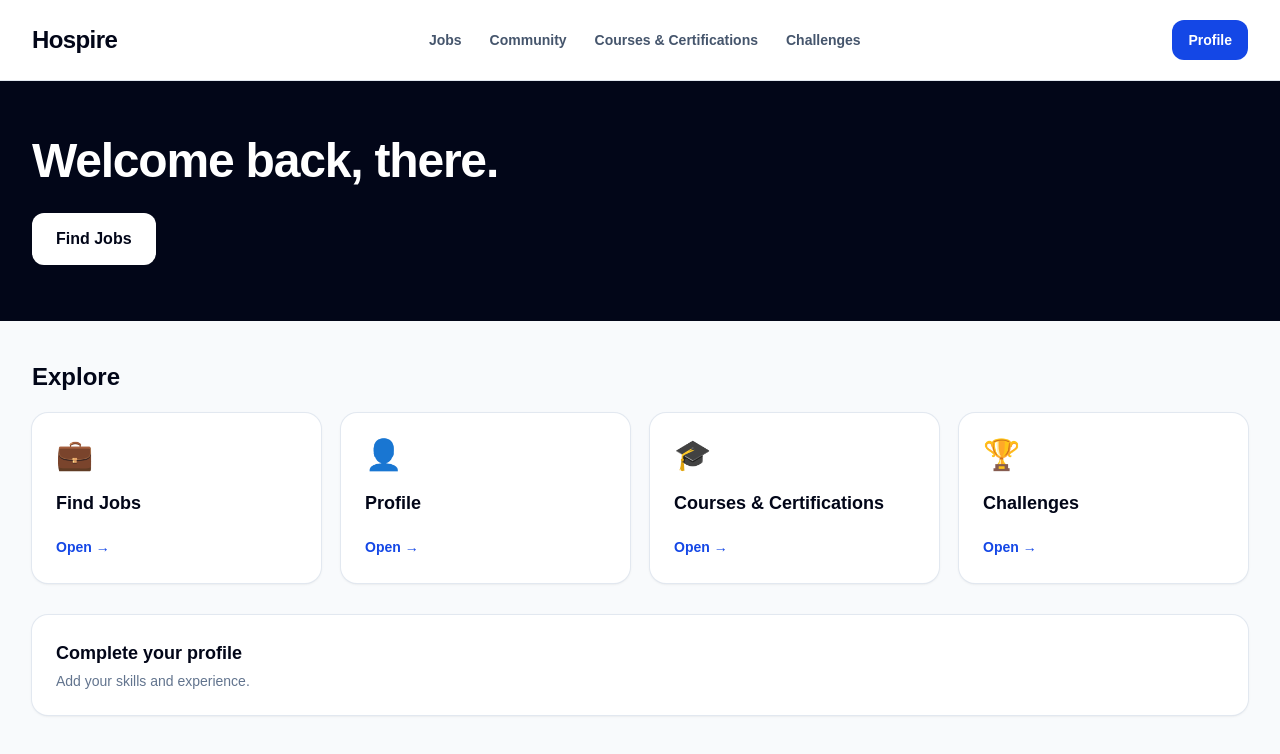
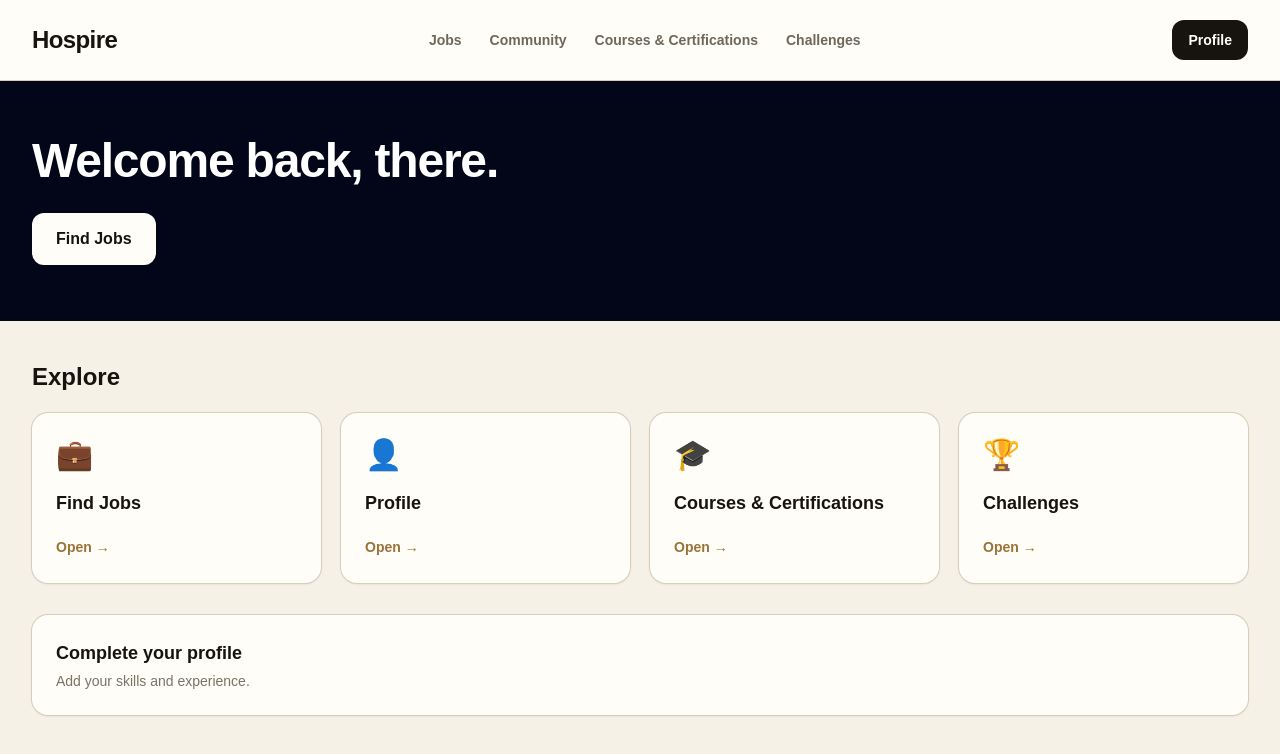
Before and after one commit to samayraa326-beep/hospire2, a Next.js app: page /dashboard in a window 1280 px wide. Shown: the top 754 px of the page. Built offline with nearby package versions, Linux system fonts and the light colour scheme; no server answers.

Commit message:
Apply premium Hospire visual system

```diff
--- a/app/dashboard/page.tsx
+++ b/app/dashboard/page.tsx
@@ -29,14 +29,14 @@ export default function Dashboard() {
     : [["💼", "Find Jobs", "/opportunities"], ["👤", "Profile", "/profile"], ["🎓", "Courses & Certifications", "/courses"], ["🏆", "Challenges", "/challenges"]];
 
   return (
-    <main className="min-h-screen bg-slate-50">
-      <header className="border-b border-slate-200 bg-white">
+    <main className="min-h-screen bg-[#f6f1e7]">
+      <header className="border-b border-[#d8cdbb] bg-[#fffdf8]">
         <div className="mx-auto flex max-w-7xl items-center justify-between px-5 py-5 sm:px-8">
-          <Link href="/" className="text-2xl font-black tracking-tight text-slate-950">Hospire</Link>
+          <Link href="/" className="text-2xl font-black tracking-tight text-[#17130e]">Hospire</Link>
           <nav className="hidden items-center gap-7 md:flex">
-            {nav.map(([label, href]) => <Link key={label} href={href} className="text-sm font-semibold text-slate-600 hover:text-blue-700">{label}</Link>)}
+            {nav.map(([label, href]) => <Link key={label} href={href} className="text-sm font-semibold text-[#6f675b] hover:text-[#9a7337]">{label}</Link>)}
           </nav>
-          <Link href="/profile" className="rounded-xl bg-blue-700 px-4 py-2.5 text-sm font-bold text-white hover:bg-blue-800">Profile</Link>
+          <Link href="/profile" className="rounded-xl bg-[#17130e] px-4 py-2.5 text-sm font-bold text-white hover:bg-black">Profile</Link>
         </div>
       </header>
 
@@ -44,27 +44,27 @@ export default function Dashboard() {
         <div className="mx-auto max-w-7xl">
           <h1 className="text-4xl font-bold tracking-tight sm:text-5xl">Welcome back, {name}.</h1>
           <div className="mt-7 flex flex-wrap gap-3">
-            <Link href={employer ? "/discover" : "/opportunities"} className="rounded-xl bg-white px-6 py-3.5 font-bold text-slate-950 hover:bg-slate-100">{employer ? "Discover Talent" : "Find Jobs"}</Link>
-            {employer && <Link href="/opportunities/post" className="rounded-xl border border-white/25 px-6 py-3.5 font-bold text-white hover:bg-white/10">Post a Job</Link>}
+            <Link href={employer ? "/discover" : "/opportunities"} className="rounded-xl bg-[#fffdf8] px-6 py-3.5 font-bold text-[#17130e] hover:bg-[#f3efe7]">{employer ? "Discover Talent" : "Find Jobs"}</Link>
+            {employer && <Link href="/opportunities/post" className="rounded-xl border border-white/25 px-6 py-3.5 font-bold text-white hover:bg-[#fffdf8]/10">Post a Job</Link>}
           </div>
         </div>
       </section>
 
       <section className="mx-auto max-w-7xl px-5 py-10 sm:px-8">
-        <h2 className="text-2xl font-bold text-slate-950">{employer ? "Hiring" : "Explore"}</h2>
+        <h2 className="text-2xl font-bold text-[#17130e]">{employer ? "Hiring" : "Explore"}</h2>
         <div className="mt-5 grid gap-5 sm:grid-cols-2 lg:grid-cols-4">
           {cards.map(([icon, title, href]) => (
-            <Link href={href} key={title} className="group rounded-2xl bg-white p-6 shadow-sm ring-1 ring-slate-200 transition hover:-translate-y-0.5 hover:shadow-md">
+            <Link href={href} key={title} className="group rounded-2xl bg-[#fffdf8] p-6 shadow-sm ring-1 ring-[#d8cdbb] transition hover:-translate-y-0.5 hover:shadow-md">
               <div className="text-3xl">{icon}</div>
-              <h3 className="mt-4 text-lg font-bold text-slate-950">{title}</h3>
-              <span className="mt-5 inline-block text-sm font-semibold text-blue-700">Open →</span>
+              <h3 className="mt-4 text-lg font-bold text-[#17130e]">{title}</h3>
+              <span className="mt-5 inline-block text-sm font-semibold text-[#9a7337]">Open →</span>
             </Link>
           ))}
         </div>
 
-        <Link href="/profile" className="mt-8 block rounded-2xl bg-white p-6 shadow-sm ring-1 ring-slate-200 hover:shadow-md">
-          <h2 className="text-lg font-bold text-slate-950">{employer ? "Business profile" : "Complete your profile"}</h2>
-          <p className="mt-1 text-sm text-slate-500">{employer ? "Keep your hiring profile up to date." : "Add your skills and experience."}</p>
+        <Link href="/profile" className="mt-8 block rounded-2xl bg-[#fffdf8] p-6 shadow-sm ring-1 ring-[#d8cdbb] hover:shadow-md">
+          <h2 className="text-lg font-bold text-[#17130e]">{employer ? "Business profile" : "Complete your profile"}</h2>
+          <p className="mt-1 text-sm text-[#7b7265]">{employer ? "Keep your hiring profile up to date." : "Add your skills and experience."}</p>
         </Link>
       </section>
     </main>
```
